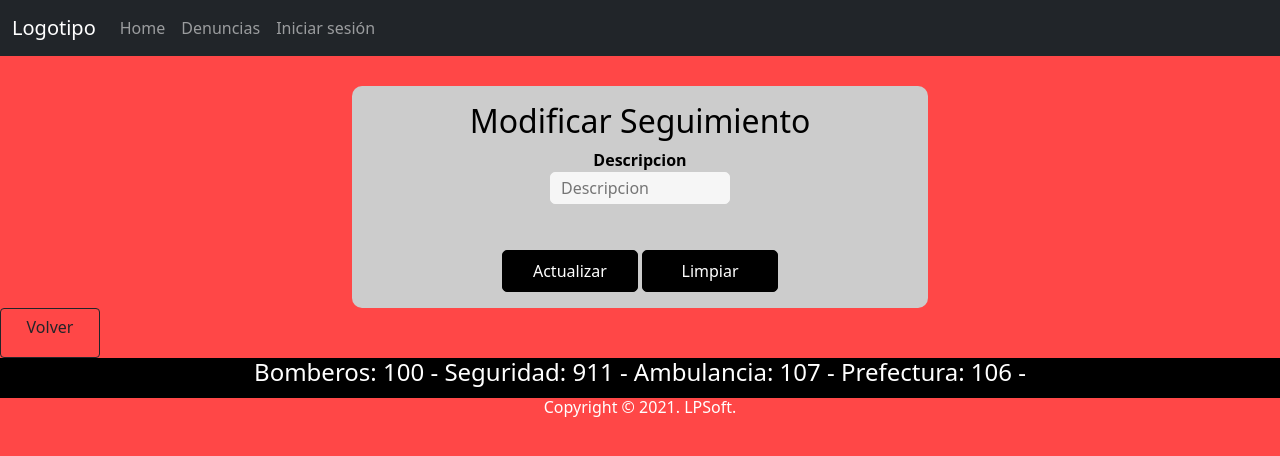
After one commit to MechiScattini/TP-ProyectoSoftware-UNLP, a Flask app: template app/templates/denuncia/editSeguimiento.html in a window 1280 px wide. The commit adds this page. Shown: the top 456 px of the page. Run offline with Flask 2, Linux system fonts and the light colour scheme; the template is opened without the code that fills it, so the values that code supplies are empty; parts of the project's set-up code (start-up, migrations or seed data) failed here and were passed over; some libraries are stand-ins or nearby versions.

Commit message:
Update y delete Seguimientos

```diff
--- a/app/__init__.py
+++ b/app/__init__.py
@@ -80,6 +80,8 @@ def create_app(environment="development"):
     app.add_url_rule("/denuncia/delete<int:denuncia_id>", "denuncia_destroy", denuncia.destroy, methods=["POST","GET"])
     app.add_url_rule("/denuncias/editar<int:denuncia_id>", "denuncia_edit", denuncia.update, methods=["POST","GET"])
     app.add_url_rule("/denuncias/seguimiento<int:denuncia_id>", "denuncia_seguimiento", denuncia.seguimiento, methods=["POST","GET"])
+    app.add_url_rule("/denuncia/seguimiento_delete<int:seguimiento_id>", "seguimiento_destroy", denuncia.seguimiento_destroy, methods=["POST","GET"])
+    app.add_url_rule("/denuncias/seguimiento_editar<int:seguimiento_id>", "seguimiento_edit", denuncia.seguimiento_update, methods=["POST","GET"])
 
     # Rutas de Usuarios
     app.add_url_rule("/usuarios", "user_index", user.index, methods=["POST", "GET"])
--- a/app/models/denuncia.py
+++ b/app/models/denuncia.py
@@ -150,3 +150,7 @@ class Seguimiento(db.Model):
     @classmethod
     def get_seguimientos(self, denuncia_id):
         return Seguimiento.query.filter(Seguimiento.denuncia_id==denuncia_id)
+
+    @classmethod
+    def get_seguimiento(self, seguimiento_id):
+        return Seguimiento.query.get(seguimiento_id)
--- /dev/null
+++ b/app/templates/denuncia/editSeguimiento.html
@@ -0,0 +1,29 @@
+{% extends "layout.html" %}
+{% block title %}Denuncias{% endblock %}
+{% block head %}
+    {{ super() }}
+    <!-- Leaflet -->
+    <link rel="stylesheet" href="https://unpkg.com/leaflet@1.7.1/dist/leaflet.css" integrity="sha512-xodZBNTC5n17Xt2atTPuE1HxjVMSvLVW9ocqUKLsCC5CXdbqCmblAshOMAS6/keqq/sMZMZ19scR4PsZChSR7A=="
+    crossorigin="" />
+    <script src="https://unpkg.com/leaflet@1.7.1/dist/leaflet.js" integrity="sha512-XQoYMqMTK8LvdxXYG3nZ448hOEQiglfqkJs1NOQV44cWnUrBc8PkAOcXy20w0vlaXaVUearIOBhiXZ5V3ynxwA=="
+    crossorigin=""></script>
+{% endblock %}
+{% block content %}
+<form class="create-forms" id="id-form" action="{{ url_for('seguimiento_edit', seguimiento_id=seguimiento.id) }}" method="POST">
+    <h2>Modificar Seguimiento</h2>
+    <div>
+        <label>Descripcion<label>
+        <input name="descripcion" placeholder="Descripcion" value="{{seguimiento.descripcion}}" />
+    </div>
+    <div>
+        <button type="submit">Actualizar</button>
+        <button type="reset">Limpiar</button>
+    </div>
+</form>
+<a href="{{ url_for('denuncia_index') }}" class="btn btn-outline-dark" style="width: 100px;
+height: 50px;">Volver</a>
+
+
+<!-- Custom files-->
+<script type = "module" src="../../static/js/punto/createPunto.js"></script>
+{% endblock %}
--- a/config.py
+++ b/config.py
@@ -34,7 +34,7 @@ class DevelopmentConfig(Config):
 
     DB_HOST = environ.get("DB_HOST", "localhost")
     DB_USER = environ.get("DB_USER", "root")
-    DB_PASS = environ.get("DB_PASS", "123")
+    DB_PASS = environ.get("DB_PASS", "grupo18")
     DB_NAME = environ.get("DB_NAME", "proyecto")
     SQLALCHEMY_TRACK_MODIFICATIONS = False
     SQLALCHEMY_DATABASE_URI = (
```
Also changed, not shown: app/resources/denuncia.py (+31 -0 lines), app/templates/denuncia/masInfo.html (+6 -1 lines).
